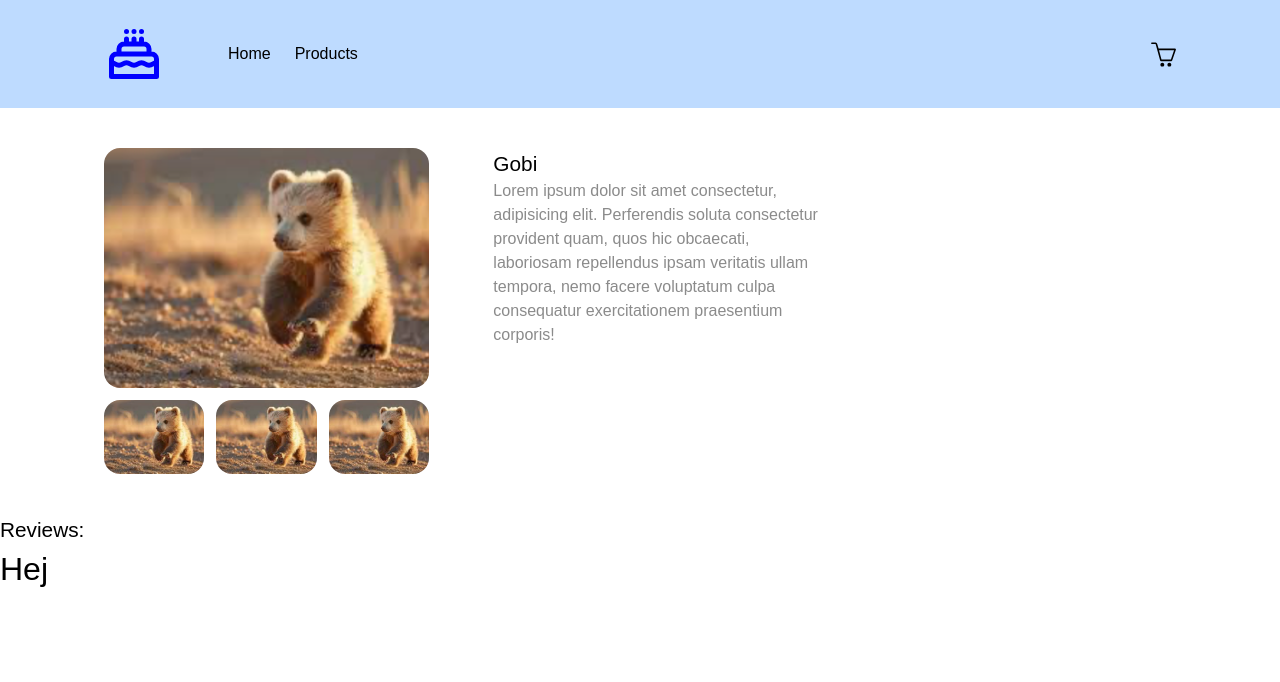
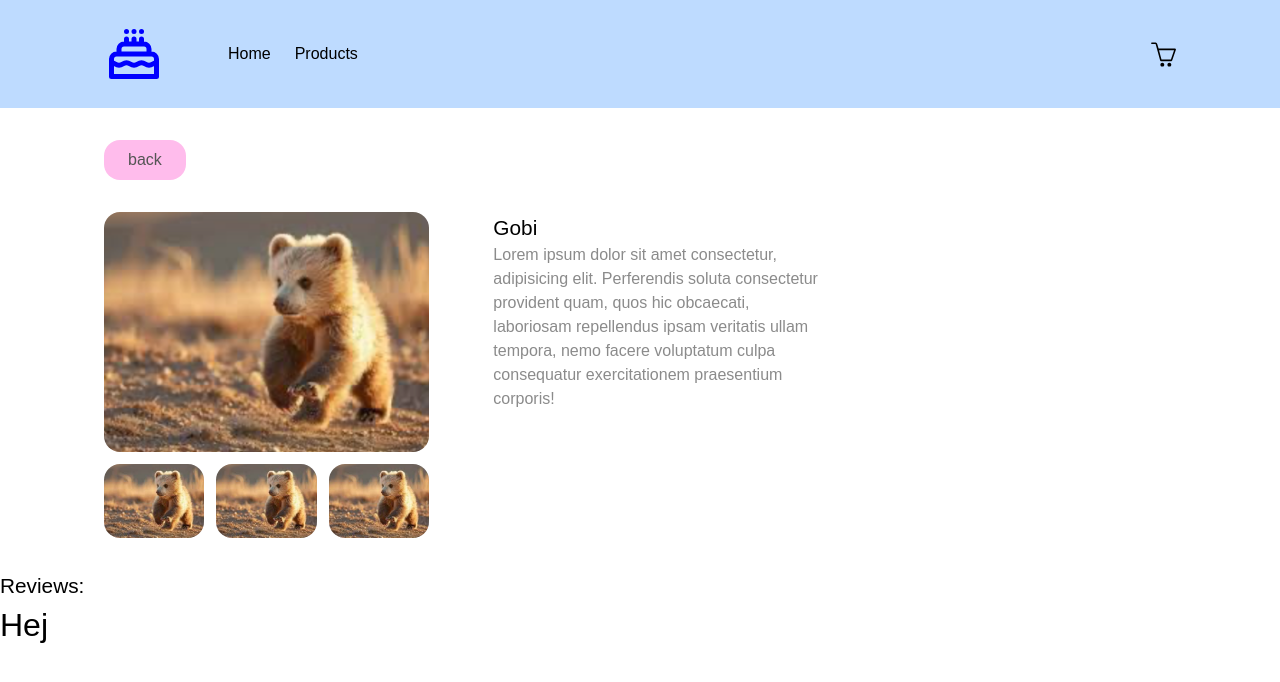
Before and after one commit to simpleshopp/simpleshop, a Next.js app: page /products/1 in a window 1280 px wide. Shown: the top 682 px of the page. Built offline with nearby package versions, Linux system fonts and the light colour scheme.

Commit message:
backbutton

```diff
--- a/src/components/ProductInfo.jsx
+++ b/src/components/ProductInfo.jsx
@@ -1,14 +1,22 @@
 import ProductView from "@/components/cards/ProductView";
 import PaymentCard from "@/components/cards/PaymentCard";
+import Link from "next/link";
 
 const ProductInfo = () => {
   return (
-    <section className="grid grid-cols-3 px-26 py-10">
-      <div className="col-span-2">
-        <ProductView />
-      </div>
-      <PaymentCard />
-    </section>
+    <div className="px-26 py-8">
+      <Link href="/products">
+        <button className="px-6 py-2 rounded-2xl mb-8 cursor-pointer">
+          back
+        </button>
+      </Link>
+      <section className="grid grid-cols-3 ">
+        <div className="col-span-2">
+          <ProductView />
+        </div>
+        <PaymentCard />
+      </section>
+    </div>
   );
 };
 
```
